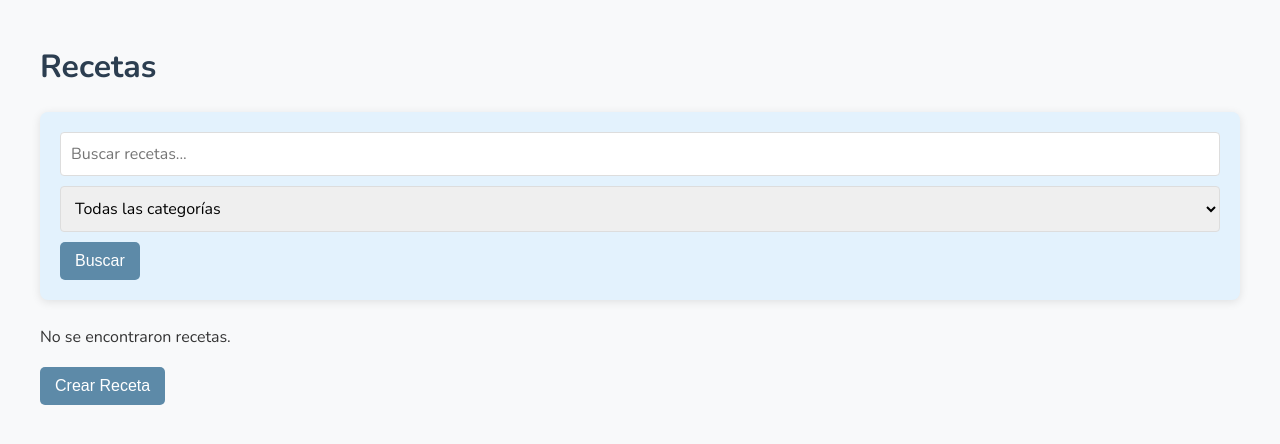
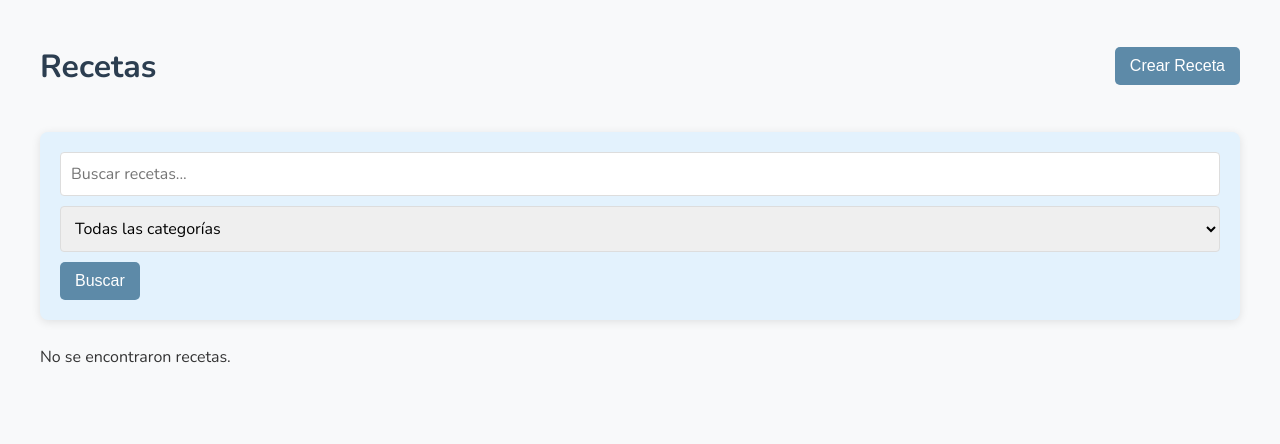
Before and after one commit to mycampo1/recetas, a Django app: page / in a window 1280 px wide. Shown: the part 56-500 px from the top of the page. Run offline with Django 5.2, Linux system fonts and the light colour scheme; the visitor is signed in with stand-in values (Sample User, id 1); data that the repository does not hold is empty.

Commit message:
ajuste del boton crear receta

```diff
--- a/core/templates/core/index.html
+++ b/core/templates/core/index.html
@@ -1,8 +1,15 @@
 {% extends 'users/base.html' %}
+{% load static %}
 
 {% block title %}Inicio | Recetas{% endblock %}
 
 {% block contenido %}
-<h1>Recetas</h1>
+<div class="header-container">
+    <h1>Recetas</h1>
+    {% if user.is_authenticated and user.is_superuser %}
+        <button type="button" id="openModalButton" class="crear-receta-btn">Crear Receta</button>
+    {% endif %}
+</div>
 {% include 'core/recetas_listado.html' %}
+{% include 'core/modal_crear_receta.html' %}
 {% endblock %}
--- /dev/null
+++ b/core/templates/core/modal_crear_receta.html
@@ -0,0 +1,33 @@
+<div id="modalCrearReceta" class="modal">
+    <div class="modal-content">
+        <span class="modal-close">&times;</span>
+        <h2>Crear Receta</h2>
+        <form method="post" enctype="multipart/form-data" action="{% url 'agregar_receta' %}">
+            {% csrf_token %}
+            <label for="titulo">Título:</label>
+            <input type="text" id="titulo" name="titulo" required>
+
+            <label for="ingredientes">Ingredientes:</label>
+            <textarea id="ingredientes" name="ingredientes" rows="3" required></textarea>
+
+            <label for="pasos">Pasos:</label>
+            <textarea id="pasos" name="pasos" rows="4" required></textarea>
+
+            <label for="tiempo">Tiempo (minutos):</label>
+            <input type="number" id="tiempo" name="tiempo" required>
+
+            <label for="categoria">Categoría:</label>
+            <select id="categoria" name="categoria">
+                {% for key, value in categorias %}
+                    <option value="{{ key }}">{{ value }}</option>
+                {% endfor %}
+            </select>
+
+            <label for="imagen">Imagen:</label>
+            <input type="file" id="imagen" name="imagen">
+
+            <button type="submit">Guardar</button>
+            <button type="button" id="cancelModalButton">Cancelar</button>
+        </form>
+    </div>
+</div>
--- a/core/templates/core/recetas_listado.html
+++ b/core/templates/core/recetas_listado.html
@@ -59,20 +59,3 @@
 {% else %}
     <p>No se encontraron recetas.</p>
 {% endif %}
-
-<!-- Botón para abrir el modal de creación de recetas -->
-{% if user.is_authenticated and user.is_superuser %}
-    <button type="button" id="openModalButton">Crear Receta</button>
-    <div id="modalCrearReceta" class="modal">
-        <div class="modal-content">
-            <button class="modal-close">&times;</button>
-            <h2>Crear Receta</h2>
-            <form method="post" enctype="multipart/form-data">
-                {% csrf_token %}
-                {{ formulario.as_p }}
-                <button type="submit">Guardar</button>
-                <button type="button" id="cancelModalButton">Cancelar</button>
-            </form>
-        </div>
-    </div>
-{% endif %}
--- a/static/css/base.css
+++ b/static/css/base.css
@@ -101,3 +101,24 @@ textarea {
 select {
     cursor: pointer;
 }
+
+.header-container {
+    display: flex;
+    align-items: center;
+    justify-content: space-between;
+    margin-bottom: 20px;
+}
+
+.crear-receta-btn {
+    background-color: #5D8AA8;
+    color: white;
+    padding: 10px 15px;
+    border: none;
+    border-radius: 5px;
+    cursor: pointer;
+    transition: background-color 0.3s ease;
+}
+
+.crear-receta-btn:hover {
+    background-color: #4A6670;
+}
```
Also changed, not shown: users/templates/users/inicio.html (+8 -1 lines).
